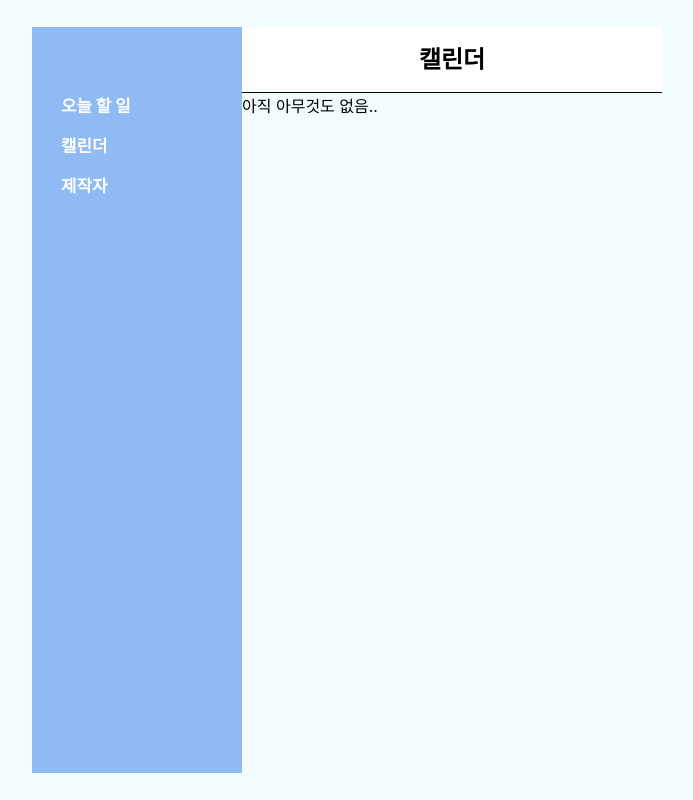
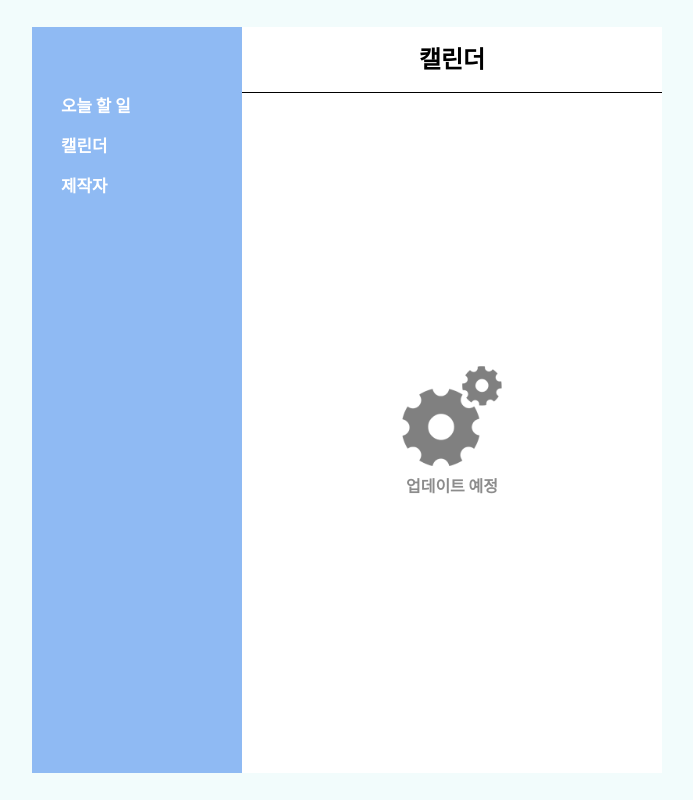
Before and after one commit to aemaaeng/my-todo-app, a React (Create React App) app: page /calendar in a window 1280 px wide. Shown: the whole page, without its empty margins (293-986 px from the left). Built offline with nearby package versions, Linux system fonts and the light colour scheme.

Commit message:
:memo: Calendar 페이지 내용 추가
Calendar 페이지에 업데이트 예정 컴포넌트를 추가함.

```diff
--- /dev/null
+++ b/src/Components/DateIndicator.js
@@ -0,0 +1,26 @@
+import React from "react";
+import styled from "styled-components";
+
+const Styledh2 = styled.h2`
+  color: #0245a3;
+  padding: 2rem;
+  font-size: 1.3rem;
+`;
+
+const DateIndicator = () => {
+  let today = new Date();
+  let year = today.getFullYear();
+  let month = today.getMonth() + 1;
+  let day = today.getDate();
+
+  let parsedDate = ` ${year}년 ${month}월 ${day}일`;
+
+  return (
+    <Styledh2>
+      <i className="fa-solid fa-location-pin"></i>
+      {parsedDate}
+    </Styledh2>
+  );
+};
+
+export default DateIndicator;
--- a/src/Components/EmptyTask.js
+++ b/src/Components/EmptyTask.js
@@ -9,9 +9,8 @@ const StyledEmpty = styled(Empty)`
   color: gray;
 `;
 
-// 할 일이 없을 때 보여질 컴포넌트
-const EmptyTask = () => {
-  return <StyledEmpty description="할 일이 없습니다." />;
+const EmptyTask = (props) => {
+  return <StyledEmpty image={props.image} description={props.desc} />;
 };
 
 export default EmptyTask;
--- a/src/Components/Task.js
+++ b/src/Components/Task.js
@@ -91,6 +91,8 @@ const Task = ({ task, setTask }) => {
     setEditInput(event.target.value);
   };
 
+  // 수정 모드일 때에는 삭제 버튼이 취소 버튼으로 바뀌게 하고 싶음
+
   // 서버에도 patch 요청 보내기
   const handleSendEdit = () => {
     if (editInput.length === 0) {
@@ -166,7 +168,6 @@ const Task = ({ task, setTask }) => {
         onClick={handleCheck}
         checked={task.isChecked}
       ></Checkbox>
-      {/* isChecked의 상태에 따라 클래스 추가 */}
       {isEditMode ? (
         <EditInput
           value={editInput}
--- a/src/Pages/Calendar.js
+++ b/src/Pages/Calendar.js
@@ -1,11 +1,24 @@
 import React from "react";
+import styled from "styled-components";
 import Header from "../Components/Header";
+import EmptyTask from "../Components/EmptyTask";
+import settings from "../settings-5-512.png";
+
+const DivBackground = styled.div`
+  background-color: #ffffff;
+  height: 680px;
+  display: flex;
+  justify-content: center;
+  align-items: center;
+`;
 
 const Calendar = () => {
   return (
     <>
       <Header name={"캘린더"}></Header>
-      <div>아직 아무것도 없음..</div>
+      <DivBackground>
+        <EmptyTask image={settings} desc="업데이트 예정" />
+      </DivBackground>
     </>
   );
 };
--- a/src/Pages/Today.js
+++ b/src/Pages/Today.js
@@ -3,17 +3,12 @@ import Header from "../Components/Header";
 import styled from "styled-components";
 import Task from "../Components/Task";
 import EmptyTask from "../Components/EmptyTask";
+import DateIndicator from "../Components/DateIndicator";
 
 const DivContainer = styled.div`
   background-color: #ffffff;
   height: 680px;
   overflow: hidden;
-`;
-
-const DateIndicator = styled.h2`
-  color: #0245a3;
-  padding: 2rem;
-  font-size: 1.3rem;
 `;
 
 const InputContainer = styled.section`
@@ -30,7 +25,6 @@ const InputContainer = styled.section`
     font-size: 0.9rem;
 
     &:focus {
-      /* 기존 경계선 제거 */
       outline: none;
       border: 1.7px solid #0245a3;
       box-shadow: 0 0 5px #bdf1f6;
@@ -57,6 +51,11 @@ const TaskContainer = styled.ul`
   margin: 2rem;
   height: 490px;
   overflow: auto;
+  &.empty {
+    display: flex;
+    justify-content: center;
+    align-items: center;
+  }
 `;
 
 const Today = () => {
@@ -67,7 +66,7 @@ const Today = () => {
   // 구현해보고 싶은 기능
   // * 추가하고 나서는 input칸에 작성되어있던 텍스트 지우기 ✓
   // * input이 비었을 때에는 추가되지 않도록 ✔️
-  // * clicktoedit
+  // * clicktoedit ✔️
   // * 일정 전체 삭제 기능
   // * 서버? ✔️ json-server 이용
 
@@ -135,21 +134,13 @@ const Today = () => {
     // }
   };
 
-  let today = new Date();
-  let year = today.getFullYear();
-  let month = today.getMonth() + 1;
-  let day = today.getDate();
-
-  let parsedDate = ` ${year}년 ${month}월 ${day}일`;
+  const isEmpty = tasks.length === 0 ? "empty" : "";
 
   return (
     <>
       <Header name={"오늘"} />
       <DivContainer>
-        <DateIndicator>
-          <i className="fa-solid fa-location-pin"></i>
-          {parsedDate}
-        </DateIndicator>
+        <DateIndicator />
         <InputContainer>
           <input
             type="text"
@@ -160,9 +151,9 @@ const Today = () => {
           />
           <SubmitButton onClick={addButtonHandler}>추가</SubmitButton>
         </InputContainer>
-        <TaskContainer>
+        <TaskContainer className={isEmpty}>
           {tasks.length === 0 ? (
-            <EmptyTask />
+            <EmptyTask desc="할 일이 없습니다." />
           ) : (
             tasks.map((el) => (
               <Task key={el.id} task={el} tasks={tasks} setTask={setTask} />
```
Also changed, not shown: src/settings-5-512.png (added).
